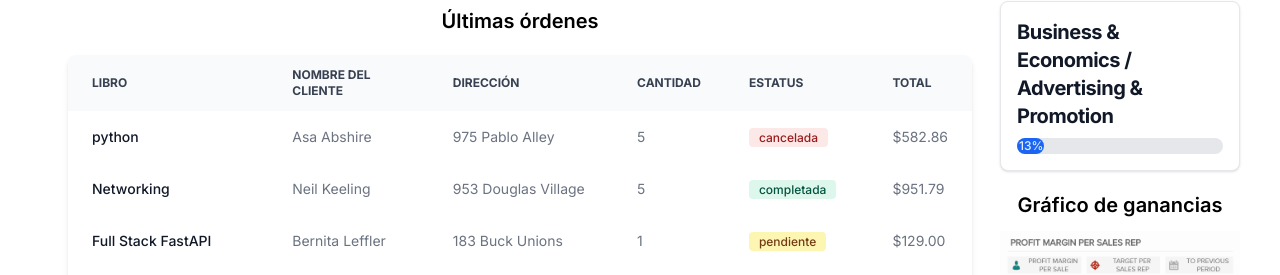
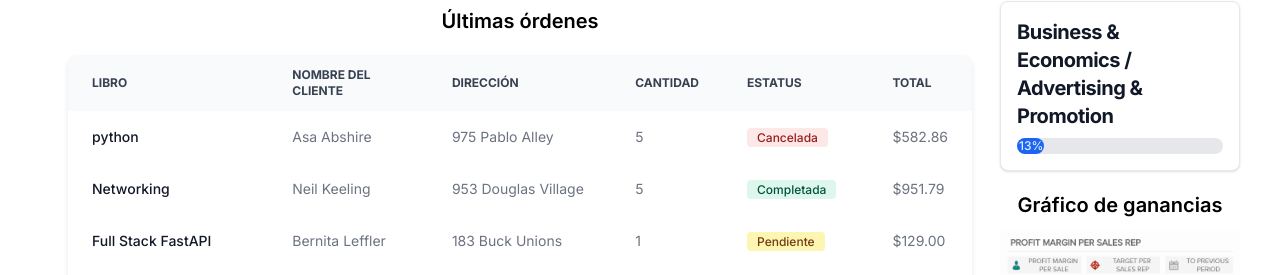
Before and after one commit to Dusbchek/finalBooks, a Next.js app: page /dashboard in a window 1280 px wide. Shown: the part 525-800 px from the top of the page. Built offline with nearby package versions, Linux system fonts and the light colour scheme.

Commit message:
pinche alexis

```diff
--- a/src/components/lastOrders.jsx
+++ b/src/components/lastOrders.jsx
@@ -2,12 +2,12 @@ import TableRow from '@/components/tableRow.jsx';
 export default function LastOrders() {
 
     const data = [
-        { book: 'python', name: 'Asa Abshire', address: '975 Pablo Alley', quantity: '5', total: '582.86', status: 'red', textStatus: 'cancelada', },
-        { book: 'Networking', name: 'Neil Keeling', address: '953 Douglas Village', quantity: '5', total: '951.79', status: 'green', textStatus: 'completada', },
-        { book: 'Full Stack FastAPI', name: 'Bernita Leffler', address: '183 Buck Unions', quantity: '1', total: '129.00', status: 'yellow', textStatus: 'pendiente', },
-        { book: 'HTML 5', name: 'Dedrick Stracke', address: '6312 Wisozk Spur', quantity: '6', total: '240.14', status: 'purple', textStatus: 'enviada', },
-        { book: 'SQL para Principiantes', name: 'Jay Klein', address: '7342 Furman Stravenue', quantity: '4', total: '820.85', status: 'green', textStatus: 'completada', },
-        { book: 'React', name: 'Elinore Block', address: '996 Greenholt Mews', quantity: '7', total: '189.77', status: 'yellow', textStatus: 'pendiente', },
+        { book: 'python', name: 'Asa Abshire', address: '975 Pablo Alley', quantity: '5', total: '582.86', status: 'red', textStatus: 'Cancelada', },
+        { book: 'Networking', name: 'Neil Keeling', address: '953 Douglas Village', quantity: '5', total: '951.79', status: 'green', textStatus: 'Completada', },
+        { book: 'Full Stack FastAPI', name: 'Bernita Leffler', address: '183 Buck Unions', quantity: '1', total: '129.00', status: 'yellow', textStatus: 'Pendiente', },
+        { book: 'HTML 5', name: 'Dedrick Stracke', address: '6312 Wisozk Spur', quantity: '6', total: '240.14', status: 'purple', textStatus: 'Enviada', },
+        { book: 'SQL para Principiantes', name: 'Jay Klein', address: '7342 Furman Stravenue', quantity: '4', total: '820.85', status: 'green', textStatus: 'Completada', },
+        { book: 'React', name: 'Elinore Block', address: '996 Greenholt Mews', quantity: '7', total: '189.77', status: 'yellow', textStatus: 'Pendiente', },
     ];
 
     return (
```
